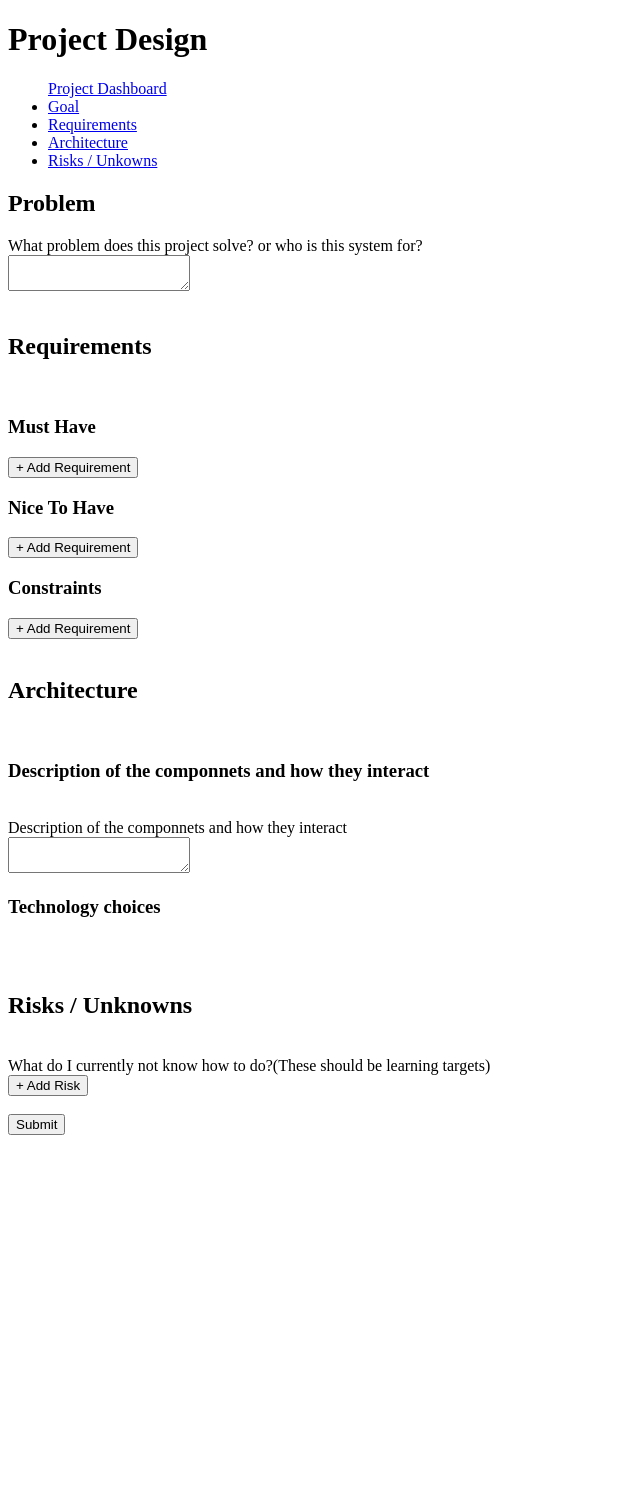
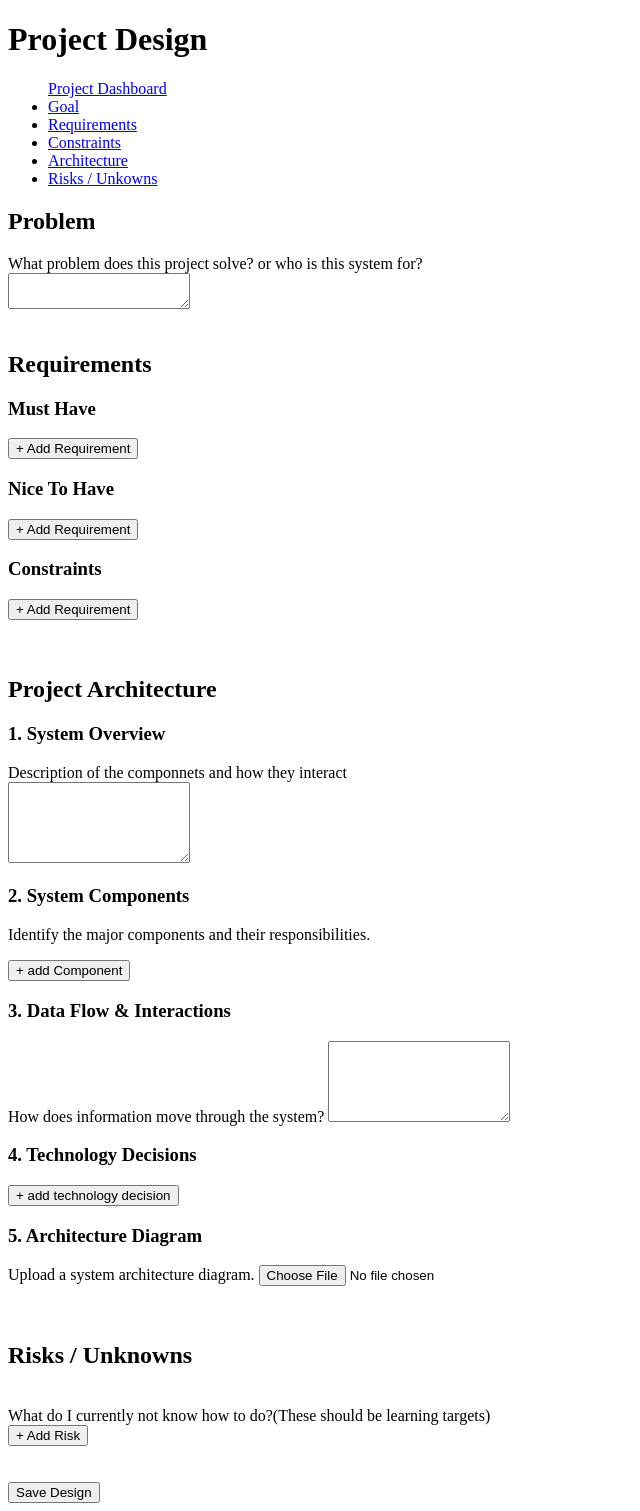
Before and after one commit to Blasczyk/Project_Design_App, a Flask app: template templates/design.html in a window 1280 px wide. Shown: the whole page, without its empty margins (0-640 px from the left). Before the commit the page ends 1135 px from the top, so only its background shows below. Run offline with Flask 3, Linux system fonts and the light colour scheme; the template is opened without the code that fills it, so the values that code supplies are empty.

```diff
--- a/app.py
+++ b/app.py
@@ -9,7 +9,7 @@ init_db()
 
 
 @app.route("/")
-def project_Repo():
+def project_repo():
 
     projects = get_all_projects()
     return render_template("projects.html", projects=projects)
@@ -71,13 +71,20 @@ def design(project_id):
         must_have = request.form.getlist("must_have")
         nice_to_have = request.form.getlist("nice_have")
         constraints = request.form.getlist("constraints")
-        architecture = request.form.get("architecture")
+        #
+        architecture_overview = request.form.get("architecture")
+        architecture_components = request.form.getlist("component-list")
+        architecture_flow = request.form.get("data-flow")
+        architecture_technology = request.form.getlist("technology-list")
         risks = request.form.getlist("risks")
 
         design_project(
             project_id,
             problem,
-            architecture,
+            architecture_overview,
+            architecture_components,
+            architecture_flow,
+            architecture_technology,
             must_have,
             nice_to_have,
             constraints,
@@ -160,8 +167,8 @@ def edit_project(project_id):
 
 @app.route("/projects/<int:project_id>/delete", methods=["POST"])
 def delete_project_route(project_id):
+    deleted = delete_project(project_id)
 
-    deleted = delete_project(project_id)
     if deleted == 0:
         abort(404)
 
--- a/schema.sql
+++ b/schema.sql
@@ -5,11 +5,13 @@ CREATE TABLE IF NOT EXISTS projects (
     why TEXT,
     success TEXT,
 
-
     status TEXT NOT NULL DEFAULT 'Not Started',
     current_stage TEXT NOT NULL DEFAULT 'Overview',
+
     problem TEXT,
     architecture TEXT,
+    architecture_flow TEXT,
+
     created_at TIMESTAMP DEFAULT CURRENT_TIMESTAMP,
     updated_at TIMESTAMP DEFAULT CURRENT_TIMESTAMP
 );
@@ -48,3 +50,39 @@ CREATE TABLE IF NOT EXISTS risks (
         REFERENCES projects(id)
         ON DELETE CASCADE
 );
+CREATE TABLE IF NOT EXISTS architecture_technology (
+    id INTEGER PRIMARY KEY AUTOINCREMENT,
+    project_id INTEGER NOT NULL,
+    name TEXT NOT NULL,
+    reason TEXT,
+    alternative TEXT,
+    tradeoff TEXT,
+    position INTEGER NOT NULL DEFAULT 0,
+
+    FOREIGN KEY (project_id)
+        REFERENCES projects(id)
+        ON DELETE CASCADE
+);
+CREATE TABLE IF NOT EXISTS architecture_components (
+    id INTEGER PRIMARY KEY AUTOINCREMENT,
+    project_id INTEGER NOT NULL,
+    text TEXT NOT NULL,
+    position INTEGER NOT NULL DEFAULT 0,
+
+    FOREIGN KEY (project_id)
+        REFERENCES projects(id)
+        ON DELETE CASCADE
+);
+
+CREATE TABLE IF NOT EXISTS architecture_diagrams (
+    id INTEGER PRIMARY KEY AUTOINCREMENT,
+    project_id INTEGER NOT NULL,
+    original_filename TEXT NOT NULL,
+    stored_filename TEXT NOT NULL,
+    file_path TEXT NOT NULL,
+    uploaded_at TEXT NOT NULL DEFAULT CURRENT_TIMESTAMP,
+
+    FOREIGN KEY (project_id)
+        REFERENCES projects(id)
+        ON DELETE CASCADE
+);
--- a/static/js/design.js
+++ b/static/js/design.js
@@ -21,3 +21,82 @@ function addBullet(listID, inputName) {
 
     list.appendChild(item);
 }
+
+function addComponent(){
+    const list = document.getElementById("component-list");
+
+    const item = document.createElement("div");
+
+    item.className = "architecture-item";
+
+    item.innerHTML = `
+        <label> Component Name</label>
+        <input
+            type = "text"
+            name="component_name"
+            placeholder=e.g. SQLite Database"
+            >
+        <label>Responsibility</label>
+        <textarea
+            name="component_responsibility"
+            placeholder="What does this component do?"
+        ></textarea>
+
+        <button type="button" class="remove-item">
+            Remove
+        </button>
+        `;
+
+    item.querySelector(".remove-item").addEventListener(
+        "click",
+        () => item.remove()
+    );
+    list.appendChild(item);
+}
+
+
+function addDecision() {
+    const list = document.getElementById("decision-list");
+
+    const item = document.createElement("div");
+    item.className = "architecture-item";
+
+    item.innerHTML = `
+        <label>Technology / Decision</label>
+        <input
+            type="text"
+            name="decision_name"
+            placeholder="e.g. SQLite"
+        >
+
+        <label>Reason</label>
+        <textarea
+            name="decision_reason"
+            placeholder="Why was this selected?"
+        ></textarea>
+
+        <label>Alternative Considered</label>
+        <input
+            type="text"
+            name="decision_alternative"
+            placeholder="e.g. PostgreSQL"
+        >
+
+        <label>Trade-off</label>
+        <textarea
+            name="decision_tradeoff"
+            placeholder="What limitations does this introduce?"
+        ></textarea>
+
+        <button type="button" class="remove-item">
+            Remove
+        </button>
+    `;
+
+    item.querySelector(".remove-item").addEventListener(
+        "click",
+        () => item.remove()
+    );
+
+    list.appendChild(item);
+}
--- a/templates/design.html
+++ b/templates/design.html
@@ -10,25 +10,28 @@
                     <a href="{{ url_for('project_dashboard', project_id=project['id']) }}">
                         Project Dashboard
                     </a>
-                    <li><a href="#"> Goal</a></li>
-                    <li><a href="#"> Requirements</a></li>
-                    <li><a href="#"> Architecture</a></li>
-                    <li><a href="#"> Risks / Unkowns</a></li>
+                    <li><a href="#problem"> Goal</a></li>
+                    <li><a href="#requirements"> Requirements</a></li>
+                    <li><a href="#constraints"> Constraints</a></li>
+                    <li><a href="#architecture"> Architecture</a></li>
+                    <li><a href="#risks"> Risks / Unkowns</a></li>
                 </ul>
             </nav>
         </header>
 
         <form action="{{ url_for('design', project_id=project['id']) }}" method="post">
+
+            <section id="problem">
                 <h2>Problem</h2>
                 <label for="problem">What problem does this project solve? or who
                     is this system for? </label><br>
                 <textarea id="problem" name="problem" required>{{ project['problem'] or ''}}</textarea>
                 <br><br>
+            </section>
 
+            <section id="requirements">
                 <h2>Requirements</h2>
-            <br>
                 <h3>Must Have</h3>
-
                 <div id="must-have-list">
                     {% for item in design_data.must_have %}
                         <div class="bullet-item">
@@ -83,11 +86,11 @@
                     onclick="addBullet('nice-have-list','nice_have')">
                     + Add Requirement
                 </button>
+            </section>
 
 
-            <br>
+            <section id="constraints">
                 <h3>Constraints</h3>
-            <div id="constraint-list">
                 <div id="constraint-list">
                     {% for item in design_data.constraints %}
                         <div class="bullet-item">
@@ -97,7 +100,6 @@
                                 value="{{ item['text'] }}"
                                 placeholder="Enter requirement"
                             >
-
                         <button
                             type="button"
                             onclick="this.closest('.bullet-item').remove()"
@@ -107,33 +109,99 @@
                                 </div>
                     {% endfor %}
                 </div>
-
-            </div>
                 <button
                     type="button"
                     onclick="addBullet('constraint-list','constraints')">
                 + Add Requirement
                 </button>
 
+            </section>
+
+            <br><br>
+
+            <section id="architecture">
+                <h2>Project Architecture</h2>
+                <!-- 1. System Overview -->
+                <div class="architecture-section">
+                    <h3>1. System Overview</h3>
+                    <label for="architecture_system_overview">Description of the componnets and how they interact</label>
+                    <br>
+                    <textarea
+                        id="architecture_system_overview"
+                        name="architecture_system_overview"
+                        rows= "5"
+                        required>
+                        {{ project['architecture'] or ''}}</textarea>
+                </div>
+               <!-- System Components -->
+                <div class="architecture-section">
+                    <h3>2.  System Components</h3>
+                    <p>
+                        Identify the major components and their responsibilities.
+                    </p>
+
+                    <div id="component-list">
+                        <!-- List goes here -->
+                    </div>
+                    <button
+                        type="button"
+                        onclick="addComponent()"
+                        >
+                    + add Component</button>
+                </div>
+
+                <!-- Data Flow and Interactions -->
+                <div class="architecture-section">
+                    <h3>3. Data Flow & Interactions</h3>
+                    <label for="data-flow">
+                        How does information move through the system?
+                    </label>
+
+                    <textarea
+                        id="data-flow"
+                        name="data_flow"
+                        rows="5"
+                    ></textarea>
+                </div>
+
+                <!-- Technology Decsisions -->
+                <div class="architecture-section">
+                    <h3>4. Technology Decisions</h3>
+                    <div id="technology-list">
+                        <!-- List should have Reason, Alternative, Trade off -->
+                    </div>
+                    <button
+                        type="button"
+                        onclick="addTechnology()"
+                    >
+                    + add technology decision
+                </button>
+                </div>
+
+                <!-- Architecture Diagram -->
+                <div class="architecture-section">
+                    <h3>5. Architecture Diagram</h3>
+                    <label for="architecture-diagram">
+                        Upload a system architecture diagram.
+                    </label>
+
+                    <input
+                        type="file"
+                        id="architecture-diagram"
+                        name="architecture-diagram"
+                        accept=".png,.jpg,.jpeg,.svg,.pdf"
+                        >
+                </div>
+
+
+            </section>
 
 
             <br><br>
-            <h2>Architecture</h2>
-            <br>
-            <h3>Description of the componnets and how they interact</h3>
-            <br>
-            <label for="architecture">Description of the componnets and how they interact</label>
-            <br>
-            <textarea id="architecture" name="architecture" required>{{ project['architecture'] or ''}}</textarea>
-            <br>
-            <h3>Technology choices</h3>
-
-
-            <br><br>
+            <section id="risks">
                 <h2>Risks / Unknowns</h2>
                 <br>
                 <label for="risks">What do I currently not know how to do?(These should be learning targets)</label>
-            <div id="risk-list">
                     <div id="risk-list">
                         {% for item in design_data.risks %}
                             <div class="bullet-item">
@@ -152,15 +220,18 @@
                             </div>
                         {% endfor %}
                     </div>
-            </div>
                 <button
                     type="button"
                     onclick="addBullet('risk-list','risks')">
                 + Add Risk
                 </button>
+            </section>
+
+
+
 
             <br><br>
-            <button type="submit"> Submit</button>
+            <button type="submit"> Save Design</button>
 
         </form>
     <script src="{{ url_for('static', filename='js/design.js') }}"></script>
```
Also changed, not shown: database.py (+146 -88 lines), templates/project_dashboard.html (+14 -3 lines). Lines whose indentation alone changed are shown as unchanged.
